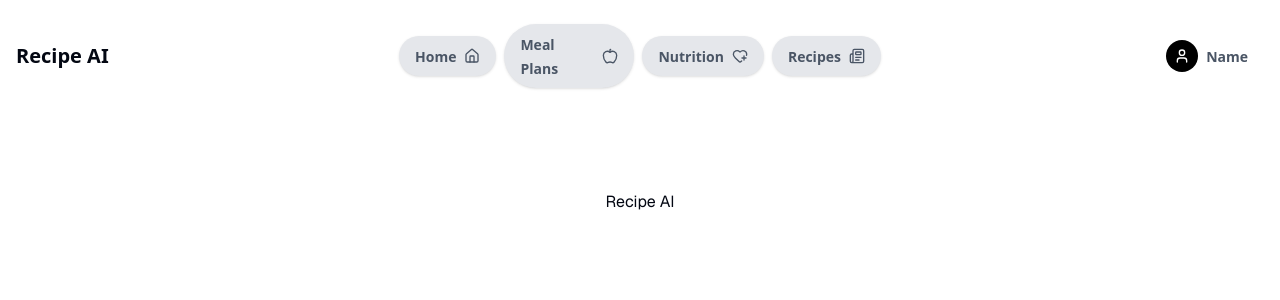
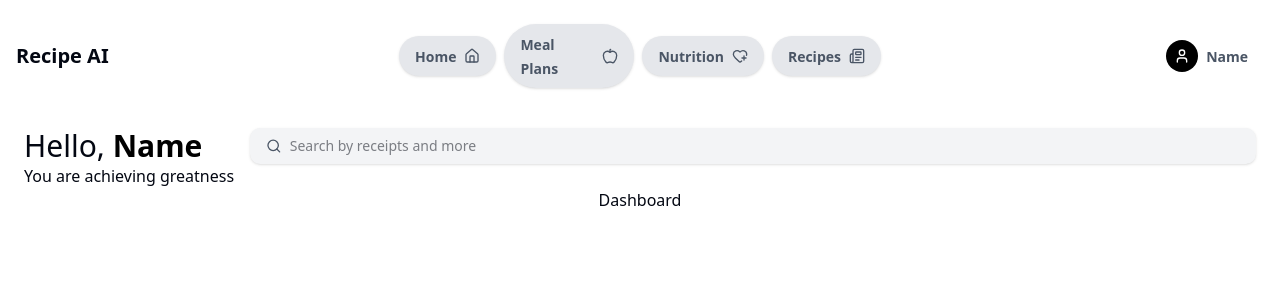
Before and after one commit to JesusVS760/recipe-ai, a Next.js app: page / in a window 1280 px wide. Shown: the top 300 px of the page. Built offline with nearby package versions, Linux system fonts and the light colour scheme.

Commit message:
Page Setup

```diff
--- a/package.json
+++ b/package.json
@@ -23,6 +23,7 @@
     "prisma": "^6.11.1",
     "react": "^19.0.0",
     "react-dom": "^19.0.0",
+    "shadcn-ui": "^0.9.5",
     "tailwind-merge": "^3.3.1",
     "zod": "^4.0.0"
   },
--- a/src/app/dashboard/page.tsx
+++ b/src/app/dashboard/page.tsx
@@ -0,0 +1,3 @@
+export default function Dashboard() {
+  return <div>Dashboard</div>;
+}
--- /dev/null
+++ b/src/app/dashboard/settings/page.tsx
@@ -0,0 +1,3 @@
+export default function SettingsPage() {
+  return <div>Settings</div>;
+}
--- a/src/app/page.tsx
+++ b/src/app/page.tsx
@@ -1,7 +1,11 @@
+import Header from "@/components/header";
+import Dashboard from "./dashboard/page";
 export default function Home() {
   return (
-    <div className="grid grid-rows-[20px_1fr_20px] items-center justify-items-center min-h-screen p-8 pb-20 gap-16 sm:p-20 font-[family-name:var(--font-geist-sans)]">
-      Recipe AI
+    <div className="flex flex-col px-6 py-4 items-center">
+      {/* Recipe AI */}
+      <Header />
+      <Dashboard />
     </div>
   );
 }
--- /dev/null
+++ b/src/components/header.tsx
@@ -0,0 +1,17 @@
+import SearchRecipe from "./search-recipe";
+
+export default function Header() {
+  return (
+    <div className="w-full flex flex-row item-center">
+      <div className="flex flex-col items-start pr-4">
+        <div className="text-3xl">
+          Hello, <span className="font-bold text-black text-3xl">Name</span>
+        </div>
+        <div>You are achieving greatness</div>
+      </div>
+      <div className="flex-grow">
+        <SearchRecipe />
+      </div>
+    </div>
+  );
+}
--- /dev/null
+++ b/src/components/search-recipe.tsx
@@ -0,0 +1,14 @@
+import { Search } from "lucide-react";
+
+export default function SearchRecipe() {
+  return (
+    <div className="flex items-center w-full bg-gray-100 px-4 py-2 rounded-lg shadow-sm gap-2">
+      <Search className="w-4 h-4 text-gray-600" />
+      <input
+        type="text"
+        placeholder="Search by receipts and more"
+        className="w-full bg-transparent outline-none text-sm"
+      />
+    </div>
+  );
+}
```
Also changed, not shown: 1 other file (tests, documents, lock files or other folders).
